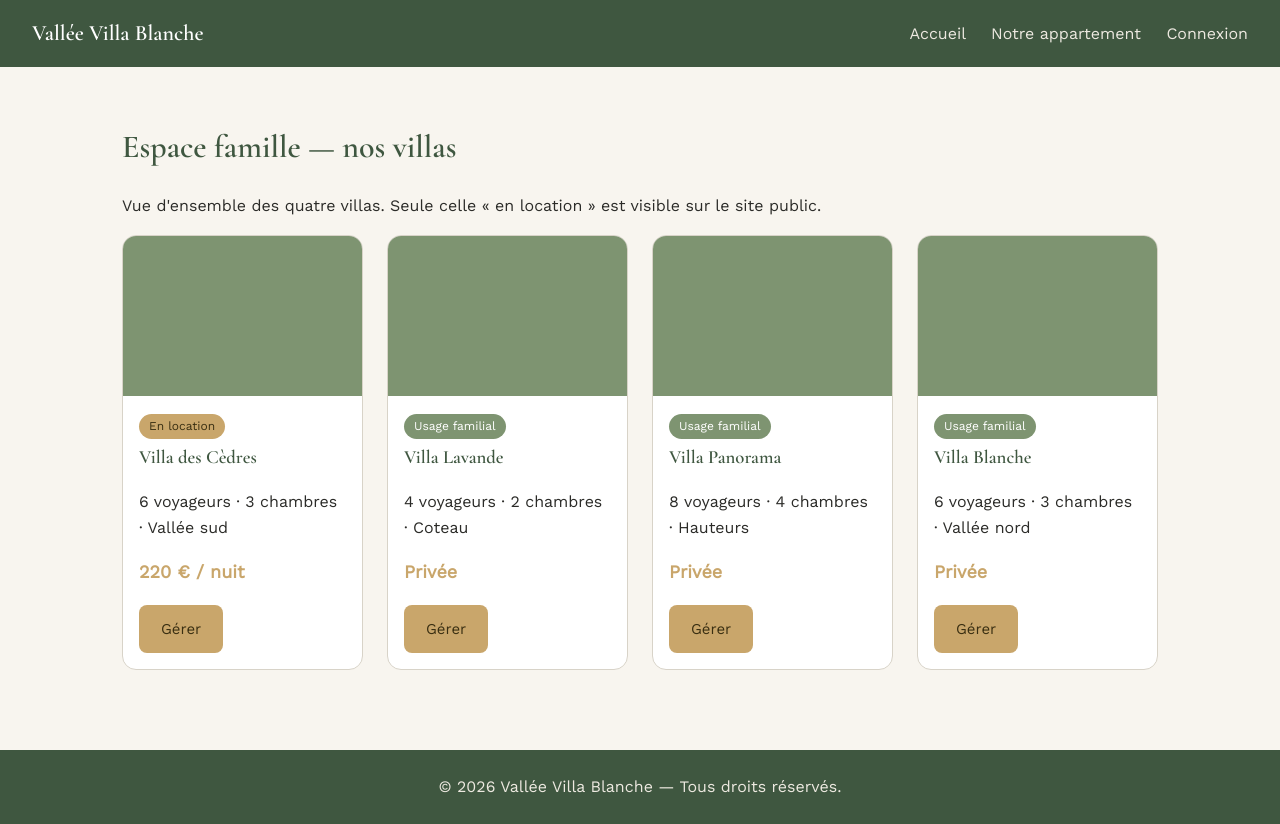
After one commit to ValToh11/vallee-villa-blanche, a PHP site: page /intranet.php in a window 1280 px wide. The commit adds this page. Run offline with PHP 8.4, Linux system fonts and the light colour scheme.

Commit message:
Etape 3: composant intranet

```diff
--- a/css/style.css
+++ b/css/style.css
@@ -154,3 +154,13 @@ main{
 @media (max-width:700px){
 .vedette{ grid-template-columns:1fr; }
 }
+
+
+
+
+
+
+
+
+/* Badge "en location"  */
+.badge.location{ background:var(--or-sable); color:#3a2f12; }
--- /dev/null
+++ b/intranet.php
@@ -0,0 +1,58 @@
+<?php include "includes/header.php"; ?>
+
+  <main>
+
+    <h1>Espace famille — nos villas</h1>
+    <p>Vue d'ensemble des quatre villas. Seule celle « en location » est visible sur le site public.</p>
+
+    <div class="grille">
+
+      <article class="villa">
+        <div class="photo"></div>
+        <div class="corps">
+          <span class="badge location">En location</span>
+          <h3>Villa des Cèdres</h3>
+          <p>6 voyageurs · 3 chambres · Vallée sud</p>
+          <p class="prix">220 € / nuit</p>
+          <a href="#" class="btn">Gérer</a>
+        </div>
+      </article>
+
+      <article class="villa">
+        <div class="photo"></div>
+        <div class="corps">
+          <span class="badge">Usage familial</span>
+          <h3>Villa Lavande</h3>
+          <p>4 voyageurs · 2 chambres · Coteau</p>
+          <p class="prix">Privée</p>
+          <a href="#" class="btn">Gérer</a>
+        </div>
+      </article>
+
+      <article class="villa">
+        <div class="photo"></div>
+        <div class="corps">
+          <span class="badge">Usage familial</span>
+          <h3>Villa Panorama</h3>
+          <p>8 voyageurs · 4 chambres · Hauteurs</p>
+          <p class="prix">Privée</p>
+          <a href="#" class="btn">Gérer</a>
+        </div>
+      </article>
+
+      <article class="villa">
+        <div class="photo"></div>
+        <div class="corps">
+          <span class="badge">Usage familial</span>
+          <h3>Villa Blanche</h3>
+          <p>6 voyageurs · 3 chambres · Vallée nord</p>
+          <p class="prix">Privée</p>
+          <a href="#" class="btn">Gérer</a>
+        </div>
+      </article>
+
+    </div>
+
+  </main>
+
+<?php include "includes/footer.php"; ?>
```
